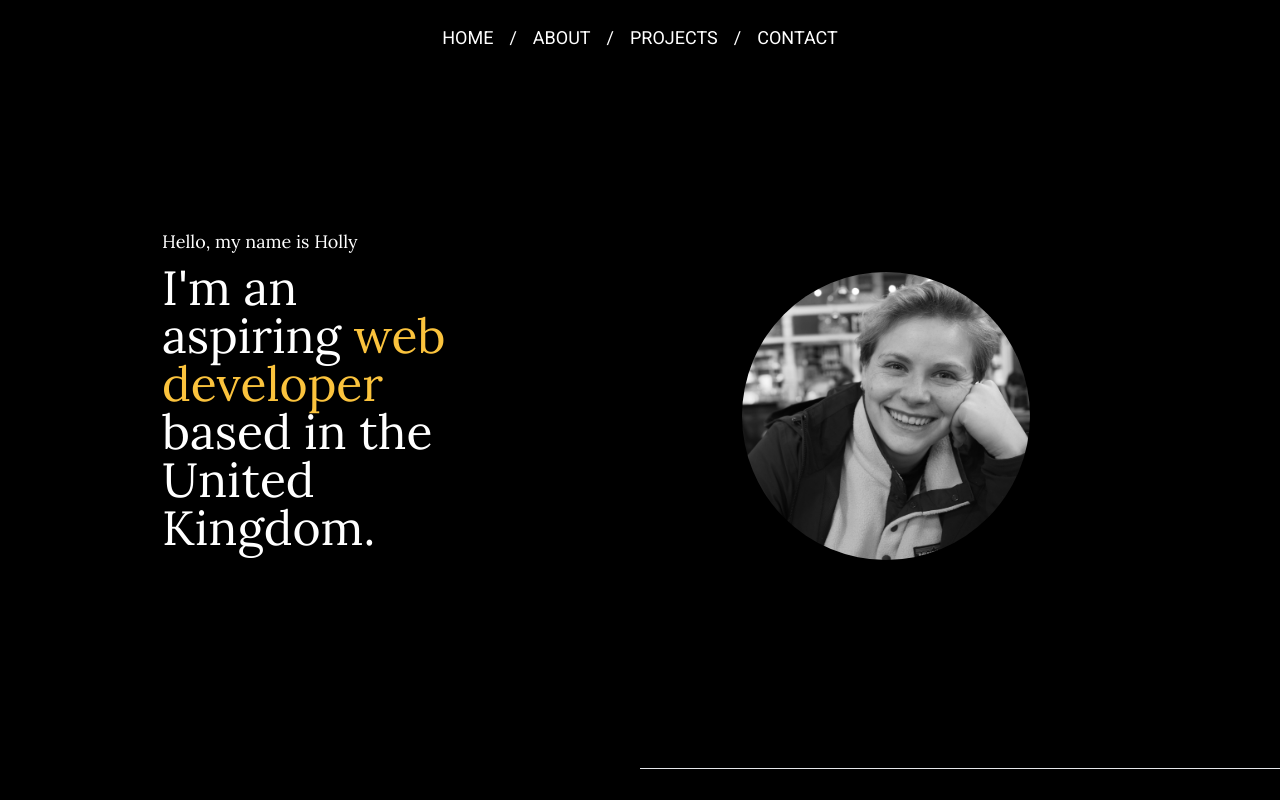
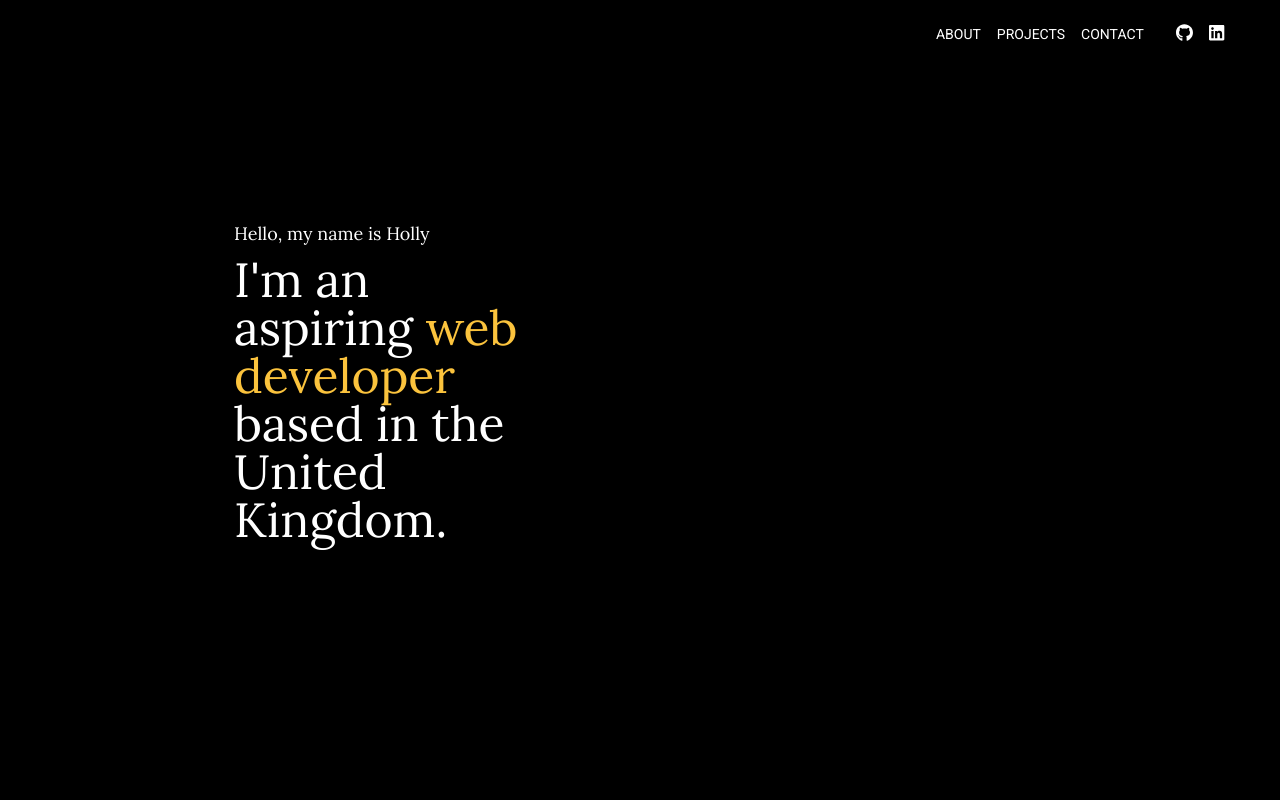
Before and after one commit to tippinsh/portfolio-site, a Vue app: page / in a window 1280 px wide. Shown: the top 800 px of the page. Built offline with nearby package versions, Linux system fonts and the light colour scheme.

Commit message:
work on hero

```diff
--- a/package.json
+++ b/package.json
@@ -9,6 +9,11 @@
     "preview": "vite preview"
   },
   "dependencies": {
+    "@fortawesome/fontawesome-svg-core": "^6.2.1",
+    "@fortawesome/free-brands-svg-icons": "^6.2.1",
+    "@fortawesome/free-regular-svg-icons": "^6.2.1",
+    "@fortawesome/free-solid-svg-icons": "^6.2.1",
+    "@fortawesome/vue-fontawesome": "^3.0.2",
     "vue": "^3.2.41",
     "vue-router": "^4.1.6"
   },
--- a/src/components/Home.vue
+++ b/src/components/Home.vue
@@ -13,27 +13,27 @@
                 </h1>
             </div>
             <div class="pr-24 self-end">
-                <img
+                <!-- <img
                     src="../assets/self.jpg"
                     alt="b&w photo of author, smiling"
                     class="rounded-full w-64 h-64 md:w-72 md:h-72"
-                />
+                /> -->
             </div>
         </div>
     </section>
-    <div class="relative p-16">
+    <!-- <div class="relative p-16">
         <hr class="w-1/2 absolute right-0" />
         <br /><br />
         <hr class="w-3/4 absolute right-0" />
-    </div>
+    </div> -->
 
-    <section>
+    <!-- <section>
         <h1 class="font-sans text-xl text-center md:text-4xl">
             SKILLS AND ACADEMIC BACKGROUND
         </h1>
         <hr class="my-3 mx-auto bg-[#FBC33D] h-1 w-32 border-none" />
         <h2 class="font-serif text-center text-lg pt-4">Education</h2>
-    </section>
+    </section> -->
 </template>
 
 <script></script>
--- a/src/components/TheHeader.vue
+++ b/src/components/TheHeader.vue
@@ -1,14 +1,22 @@
 <template>
     <div
-        class="flex flex-row justify-center gap-4 p-6 font-sans text-sm md:text-lg"
+        class="flex flex-row justify-end gap-4 p-6 font-sans text-sm md:text-xm md:mr-8"
     >
-        <p>HOME</p>
-        /
-        <p>ABOUT</p>
-        /
-        <router-link to="/projects"><p>PROJECTS</p></router-link>
-        /
-        <p>CONTACT</p>
+        <p class="hover:scale-105 cursor-pointer">ABOUT</p>
+        <router-link to="/projects" class="hover:scale-105 cursor-pointer"
+            ><p>PROJECTS</p></router-link
+        >
+        <p class="hover:scale-105 cursor-pointer">CONTACT</p>
+        <font-awesome-icon
+            :icon="['fab', 'github']"
+            size="lg"
+            class="ml-4 hover:scale-125 ease-in-out duration-[600ms] cursor-pointer"
+        />
+        <font-awesome-icon
+            :icon="['fab', 'linkedin']"
+            size="lg"
+            class="hover:scale-125 ease-in-out duration-[600ms] cursor-pointer"
+        />
     </div>
 </template>
 
--- a/src/main.js
+++ b/src/main.js
@@ -3,12 +3,24 @@ import { createRouter, createWebHistory } from 'vue-router';
 
 import Home from '/src/components/Home.vue';
 import Projects from '/src/components/Projects.vue';
+import TheHeader from './components/TheHeader.vue';
+import App from './App.vue';
+import './index.css';
 
-import TheHeader from './components/TheHeader.vue';
+// Font Awesome set-up
+/* import the fontawesome core */
+import { library } from '@fortawesome/fontawesome-svg-core';
 
-import App from './App.vue';
+/* import font awesome icon component */
+import { FontAwesomeIcon } from '@fortawesome/vue-fontawesome';
 
-import './index.css';
+/* import specific icons */
+import { faUserSecret } from '@fortawesome/free-solid-svg-icons';
+
+import { faGithub, faLinkedin } from '@fortawesome/free-brands-svg-icons';
+
+/* add icons to the library */
+library.add(faUserSecret, faGithub, faLinkedin);
 
 const routes = [
     {
@@ -30,6 +42,7 @@ const router = createRouter({
 
 const app = createApp(App);
 
+app.component('font-awesome-icon', FontAwesomeIcon);
 app.component('the-header', TheHeader);
 app.use(router);
 app.mount('#app');
--- a/tailwind.config.cjs
+++ b/tailwind.config.cjs
@@ -2,11 +2,15 @@
 module.exports = {
     content: ['./index.html', './src/**/*.{vue,js,ts,jsx,tsx}'],
     theme: {
-        fontFamily: {
-            serif: ['Lora', 'serif'],
-            sans: ['Roboto', 'sans-serif'],
+        extend: {
+            fontFamily: {
+                serif: ['Lora', 'serif'],
+                sans: ['Roboto', 'sans-serif'],
+            },
+            backgroundImage: {
+                'hero-background': "url('/src/assets/background-img.jpg'",
+            },
         },
-        extend: {},
     },
     plugins: [],
 };
```
Also changed, not shown: src/assets/background-img.jpg (added), 1 other file (tests, documents, lock files or other folders).
